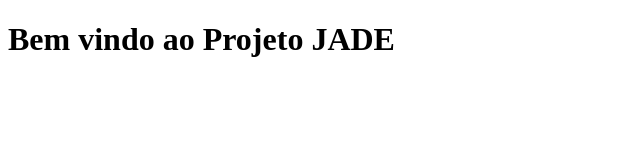
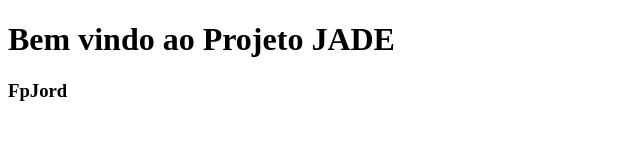
Before and after one commit to FpJord/Jade, a plain HTML site: page index.html in a window 1280 px wide. Shown: the full height of the page, 0-640 px from the left. Drawn offline with Linux system fonts and the light colour scheme.

Commit message:
Adicionado meu próprio nome

```diff
--- a/index.html
+++ b/index.html
@@ -9,7 +9,7 @@
 
 <h1>Bem vindo ao Projeto JADE</h1>
 
-
+<h3><b>FpJord</b></h3>
 
 </body>
 </html>
```
